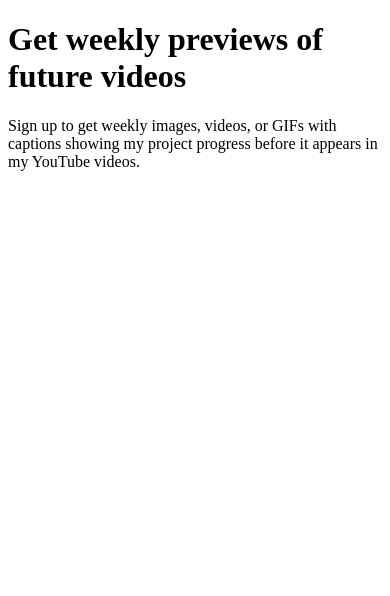
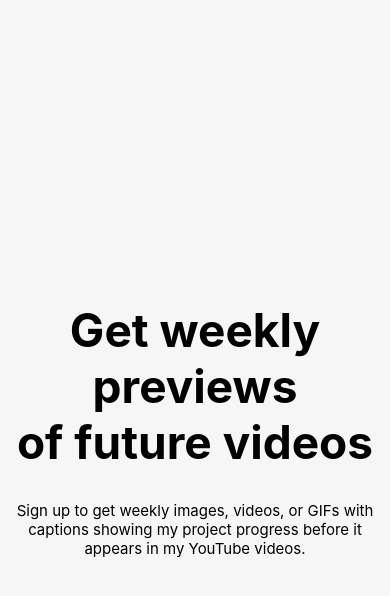
Before and after one commit to helpfulprojects/landing-page, a plain HTML site: page index.html in a window 390 px wide. Drawn offline with Linux system fonts and the light colour scheme.

Commit message:
styled it

```diff
--- a/index.html
+++ b/index.html
@@ -4,14 +4,15 @@
 <head>
   <meta charset="UTF-8">
   <meta name="viewport" content="width=device-width, initial-scale=1.0">
+  <link rel="stylesheet" href="style.css">
   <title>PecaCS Newsletter</title>
   <script>
     (function (w, d, e, u, f, l, n) {
       w[f] = w[f] || function () {
         (w[f].q = w[f].q || [])
-        .push(arguments);
+          .push(arguments);
       }, l = d.createElement(e), l.async = 1, l.src = u,
-      n = d.getElementsByTagName(e)[0], n.parentNode.insertBefore(l, n);
+        n = d.getElementsByTagName(e)[0], n.parentNode.insertBefore(l, n);
     })
       (window, document, 'script', 'https://assets.mailerlite.com/js/universal.js', 'ml');
     ml('account', '1487454');
@@ -19,10 +20,12 @@
 </head>
 
 <body>
-  <h1>Get weekly previews of future videos</h1>
-  <p>Sign up to get weekly images, videos, or GIFs with captions showing my project progress before it appears in my
-    YouTube videos.</p>
-  <div class="ml-embedded" data-form="HZROsI"></div>
+  <div class="container">
+    <h1>Get weekly previews</br> of future videos</h1>
+    <p>Sign up to get weekly images, videos, or GIFs with captions showing my project progress before it appears in my
+      YouTube videos.</p>
+    <div class="ml-embedded" data-form="HZROsI"></div>
+  </div>
 </body>
 
 </html>
--- a/style.css
+++ b/style.css
@@ -1,3 +1,49 @@
+html {
+  font-family: Inter, sans-serif;
+  text-align: center;
+  background-color: rgb(246, 246, 246);
+  height: 100%;
+  display: flex;
+  flex-direction: column;
+  justify-content: center;
+  min-height: 100vh;
+}
+
 h1 {
-  font-size: 76;
+  font-size: 76px;
 }
+
+p {
+  font-size: 20px;
+}
+
+.container {
+  display: flexbox;
+  justify-content: center;
+  align-items: center;
+  max-width: 1000px;
+  margin: 0 auto;
+}
+
+
+
+@media only screen and (max-width: 800px) {
+  h1 {
+    font-size: 56px;
+  }
+
+  p {
+    font-size: 15px;
+  }
+}
+
+@media only screen and (max-width: 600px) {
+
+  h1 {
+    font-size: 46px;
+  }
+
+  p {
+    font-size: 15px;
+  }
+}
```
